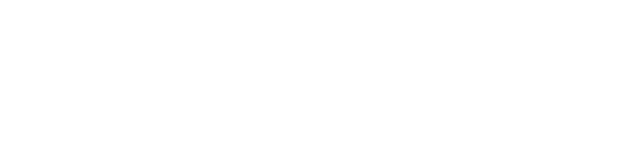
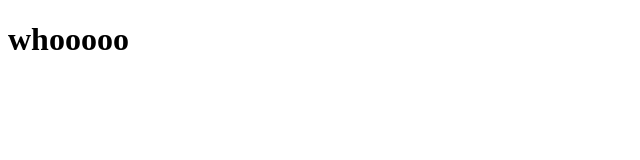
Before and after one commit to MPDADDY/git-one, a plain HTML site: page index.html in a window 1280 px wide. Shown: the whole page, without its empty margins (0-640 px from the left). Drawn offline with Linux system fonts and the light colour scheme.

Commit message:
index title

```diff
--- a/index.html
+++ b/index.html
@@ -7,6 +7,6 @@
     <title>my firs commit</title>
 </head>
 <body>
-
+    <h1>whooooo</h1>
 </body>
 </html>
```
